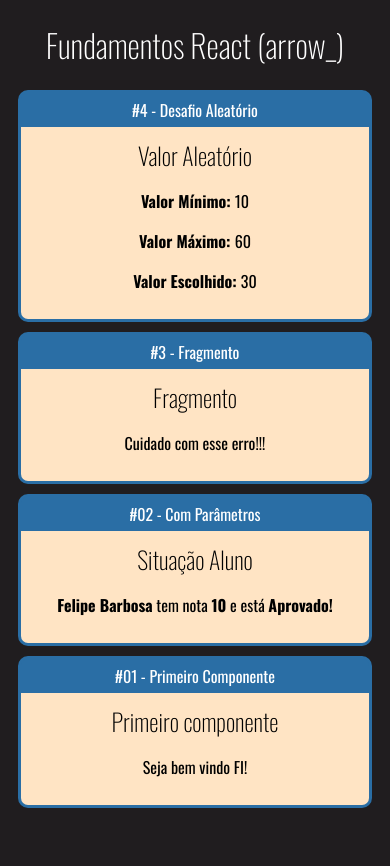
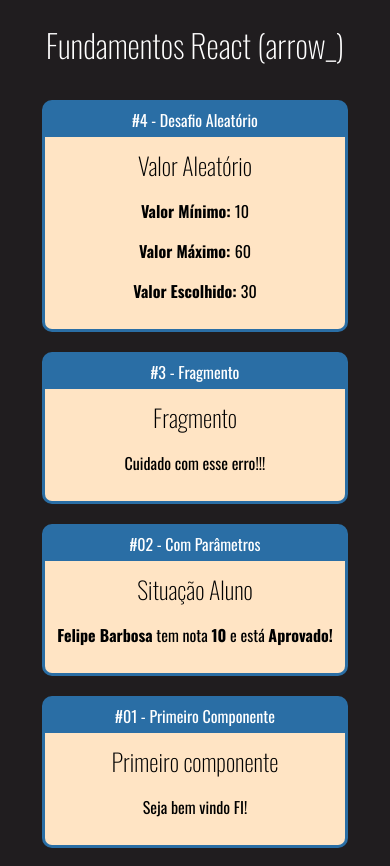
Before and after one commit to Felipe1501/reactFelipe-fundamentos, a React (Create React App) app: page / in a window 390 px wide. Before the commit the page ends 844 px from the top, so only its background shows below. Built offline with nearby package versions, Linux system fonts and the light colour scheme.

Commit message:
aula 24 fix: components card responsives

```diff
--- /dev/null
+++ b/src/App.css
@@ -0,0 +1,5 @@
+.App .Cards{
+    display: flex;
+    justify-content: center;
+    flex-wrap: wrap;
+}
--- a/src/App.jsx
+++ b/src/App.jsx
@@ -1,3 +1,4 @@
+import "./App.css";
 import React from "react";
 import Primeiro from "./components/basicos/Primeiro";
 import ComParametro from "./components/basicos/ComParametro";
@@ -7,9 +8,9 @@
 
 export default () => (
 
-    <div id="app">
+    <div className="App">
         <h1>Fundamentos React (arrow_)</h1>
-
+        <div className="Cards">
             <Card titulo="#4 - Desafio Aleatório">
                 <Aleatorio min={10} max={60} />
             </Card>
@@ -29,9 +30,7 @@
             <Card titulo="#01 - Primeiro Componente">
                 <Primeiro />
             </Card>
-
-
-
+        </div>
 
     </div>
 
--- a/src/components/basicos/layout/Card.css
+++ b/src/components/basicos/layout/Card.css
@@ -4,6 +4,10 @@
     overflow: hidden;
     border:  3px solid rgb(42, 110, 165);
     margin: 10px;
+
+    display: flex;
+    flex-direction: column;
+    min-width: 300px;
 }
 
 .Card .Title{
@@ -13,6 +17,7 @@
 }
 
 .Card .Content{
+    flex-grow: 1;
     background-color: bisque;
     color: #000;
     padding: 10px;
```
Lines whose indentation alone changed are shown as unchanged.
